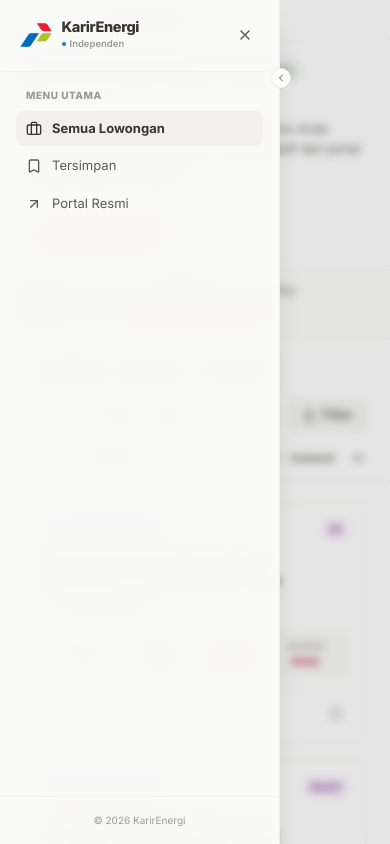
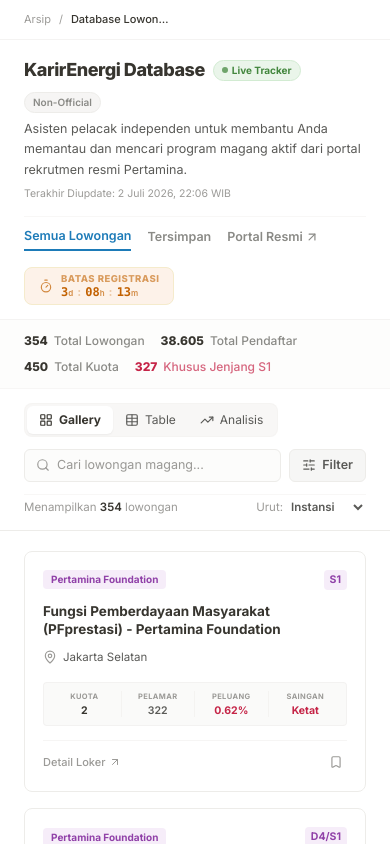
Before and after one commit to mocitaz/karirenergi, a React (Vite) app in the folder web-app/: page / in a window 390 px wide. Built offline with nearby package versions, Linux system fonts and the light colour scheme.

Commit message:
design: remove mobile sidebar sliding drawer, place clean navigation links inline under header

```diff
--- a/web-app/src/App.jsx
+++ b/web-app/src/App.jsx
@@ -771,21 +771,10 @@
 
   return (
     <div className="flex h-screen w-screen overflow-hidden bg-white text-[#37352f] relative">
-      {/* Mobile Backdrop overlay */}
-      {sidebarOpen && (
-        <div
-          className="md:hidden fixed inset-0 bg-black/10 z-40 backdrop-blur-xs transition-opacity duration-300"
-          onClick={() => setSidebarOpen(false)}
-        />
-      )}
-
-      {/* Notion Sidebar */}
+      {/* Notion Sidebar - Desktop Only */}
       <aside
-        className={`flex-shrink-0 bg-[#fbfbfa]/95 backdrop-blur-md flex flex-col fixed md:relative top-0 bottom-0 left-0 transition-all duration-300 ease-in-out z-45 border-r border-[#edece9]/80
-          ${sidebarOpen
-            ? "w-[280px] translate-x-0 shadow-xl md:shadow-none"
-            : "-translate-x-full md:translate-x-0 w-[280px] md:w-[68px] shadow-none"
-          }
+        className={`hidden md:flex flex-col flex-shrink-0 bg-[#fbfbfa]/95 backdrop-blur-md relative top-0 bottom-0 left-0 transition-all duration-300 ease-in-out z-45 border-r border-[#edece9]/80
+          ${sidebarOpen ? "w-[280px]" : "w-[68px]"}
         `}
       >
         {/* Toggle Button Overlapping Right Border */}
@@ -1028,14 +1017,6 @@
           ${isScrolled ? "md:h-0 md:opacity-0 md:overflow-hidden md:border-none md:pointer-events-none h-10 opacity-100" : "h-10 opacity-100"}
         `}>
           <div className="flex items-center gap-2">
-            {/* Mobile Hamburger toggle button */}
-            <button
-              onClick={() => setSidebarOpen(true)}
-              className="md:hidden p-2 -ml-2 rounded hover:bg-[#edece9] text-[#5a5a57] cursor-pointer flex items-center justify-center flex-shrink-0"
-              title="Buka Menu"
-            >
-              <Menu className="w-4 h-4" />
-            </button>
             <span>Arsip</span>
             <span>/</span>
             <span className="text-[#37352f] font-medium truncate max-w-[100px] sm:max-w-none">Database Lowongan</span>
@@ -1045,7 +1026,7 @@
         {/* Header Title, Description & Countdown */}
         <div className="px-6 md:px-10 pt-4 md:pt-5 pb-3.5 flex-shrink-0 border-b border-[#edece9]/60 bg-white">
           <div className="max-w-6xl mx-auto flex flex-col sm:flex-row sm:items-center justify-between gap-4">
-            <div className="flex flex-col gap-1">
+            <div className="flex flex-col gap-1 w-full sm:w-auto">
               <div className="flex items-center gap-2 flex-wrap">
                 <h1 className="text-lg md:text-xl font-extrabold text-[#37352f] tracking-tight">KarirEnergi Database</h1>
                 <span className="text-[10px] font-bold text-[#43873e] bg-[#eaf5ea] border border-[#d2ebd2] px-2 py-0.5 rounded-full select-none flex items-center gap-1">
@@ -1061,6 +1042,35 @@
               </p>
               <div className="text-[10.5px] text-[#9b9a97] mt-0.5">
                 Terakhir Diupdate: 2 Juli 2026, 22:06 WIB
+              </div>
+
+              {/* Navigation Links inside Header on Mobile */}
+              <div className="flex md:hidden items-center gap-4 text-[12.5px] border-t border-[#edece9]/40 pt-2.5 mt-2.5">
+                <button
+                  onClick={() => setShowSavedOnly(false)}
+                  className={`font-semibold transition-all pb-1 cursor-pointer ${!showSavedOnly ? "text-[#1d7bb8] border-b-2 border-[#1d7bb8]" : "text-[#8a8a86]"}`}
+                >
+                  Semua Lowongan
+                </button>
+                <button
+                  onClick={() => setShowSavedOnly(true)}
+                  className={`font-semibold transition-all pb-1 cursor-pointer flex items-center gap-1.5 ${showSavedOnly ? "text-[#1d7bb8] border-b-2 border-[#1d7bb8]" : "text-[#8a8a86]"}`}
+                >
+                  Tersimpan
+                  {savedJobs.length > 0 && (
+                    <span className="text-[10px] bg-[#edece9] text-[#5a5a57] px-1.5 py-0.25 rounded-full font-bold">
+                      {savedJobs.length}
+                    </span>
+                  )}
+                </button>
+                <a
+                  href="https://recruitment.pertamina.com"
+                  target="_blank"
+                  rel="noreferrer"
+                  className="font-semibold text-[#8a8a86] flex items-center gap-0.5 hover:text-[#37352f] pb-1"
+                >
+                  Portal Resmi <ArrowUpRight className="w-3.5 h-3.5" />
+                </a>
               </div>
             </div>
 
```
